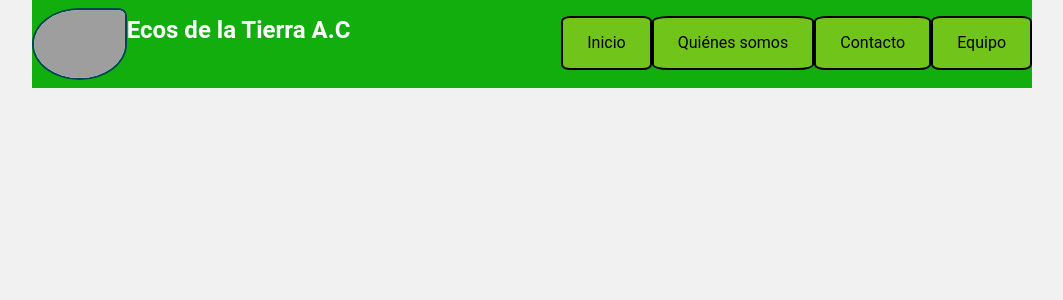
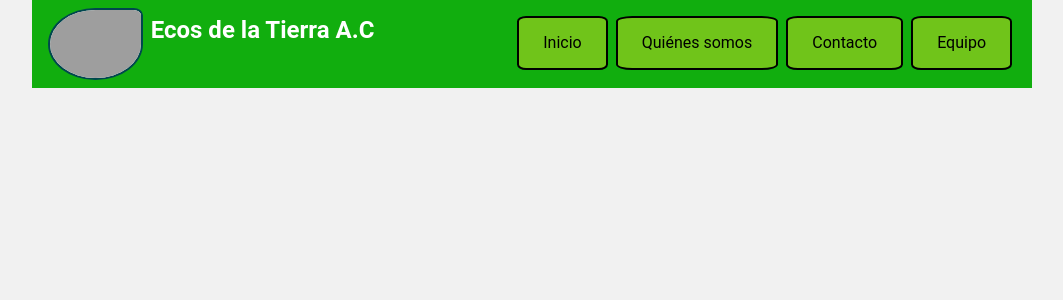
Before and after one commit to CarbajalFdez/EcosAC, a Jekyll site: the page built from index.html, in a window 1280 px wide. Shown: the top 300 px of the page, without its empty margins (108-1171 px from the left). Built offline with Jekyll 4.4.1, drawn with Linux system fonts in a browser that asks for light colours; grey boxes are pictures that could not be loaded.

Commit message:
Add files via upload

```diff
--- a/assets/css/tags.css
+++ b/assets/css/tags.css
@@ -40,7 +40,7 @@ header div img {
 	border-radius:50% 10% 50% 50%;
 	height:4.5em;
 	float:left;
-	margin:.5em 0px;
+	margin:.5em .5em .5em 1em;
 }
 
 header div span {
@@ -56,7 +56,7 @@ header div span h1 {
 
 header nav {
 	float:right;
-	margin:1em 0px;
+	margin:1em;
 }
 
 header nav ul {
@@ -74,6 +74,7 @@ header nav ul li a {
 	color:var(--color1);
 	padding:1em 1.5em;
 	float:left;
+	margin:0px .25em;
 }
 
 header nav ul li a:hover {
```
